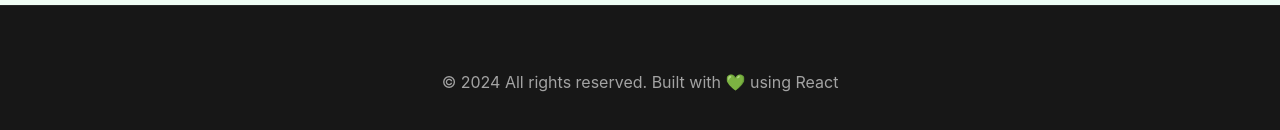
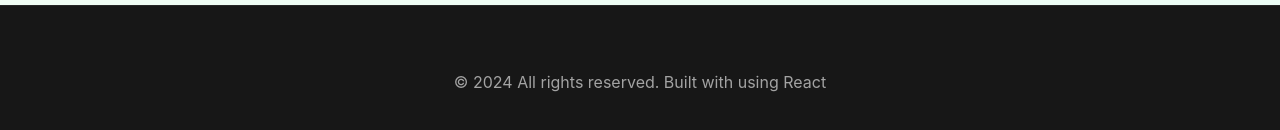
Before and after one commit to BenTran203/My_Portfolio, a React (Vite) app: page / in a window 1280 px wide. Shown: the part 5403-5533 px from the top of the page. Built offline with nearby package versions, Linux system fonts and the light colour scheme.

Commit message:
Update translation and Project link

```diff
--- a/src/components/Projects/Projects.jsx
+++ b/src/components/Projects/Projects.jsx
@@ -24,7 +24,7 @@ const Projects = () => {
       description: t('project2.description'),
       tools: t('project2.tools'),
       image: image2,
-      projectLink: 'https://chatapp-bens-projects-7dd2f3e4.vercel.app',
+      projectLink: 'https://www.chatwave.space',
       githubLink: 'https://github.com/BenTran203/Multi-Tenant-SaaS-Dashboard'
     },
   ];
--- a/src/i18n.js
+++ b/src/i18n.js
@@ -66,7 +66,7 @@ const resources = {
       "contact.form.error": "Please fill in all fields.",
 
       // Footer
-      "footer.text": "© 2024 All rights reserved. Built with 💚 using React"
+      "footer.text": "© 2024 All rights reserved. Built with using React"
     }
   },
   vi: {
```
